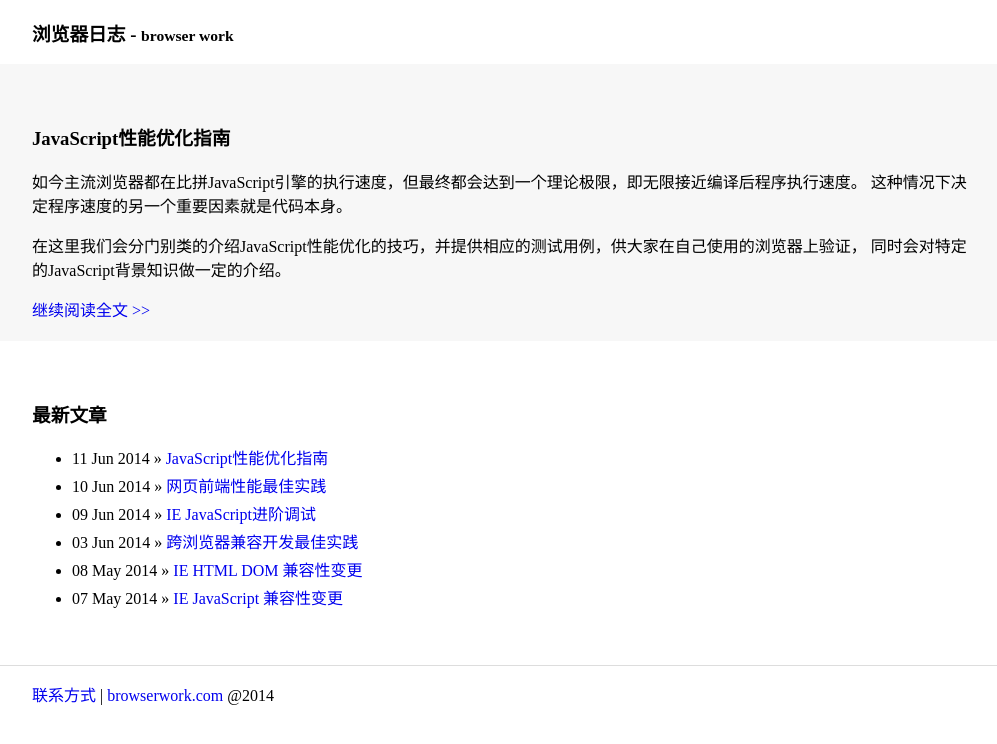
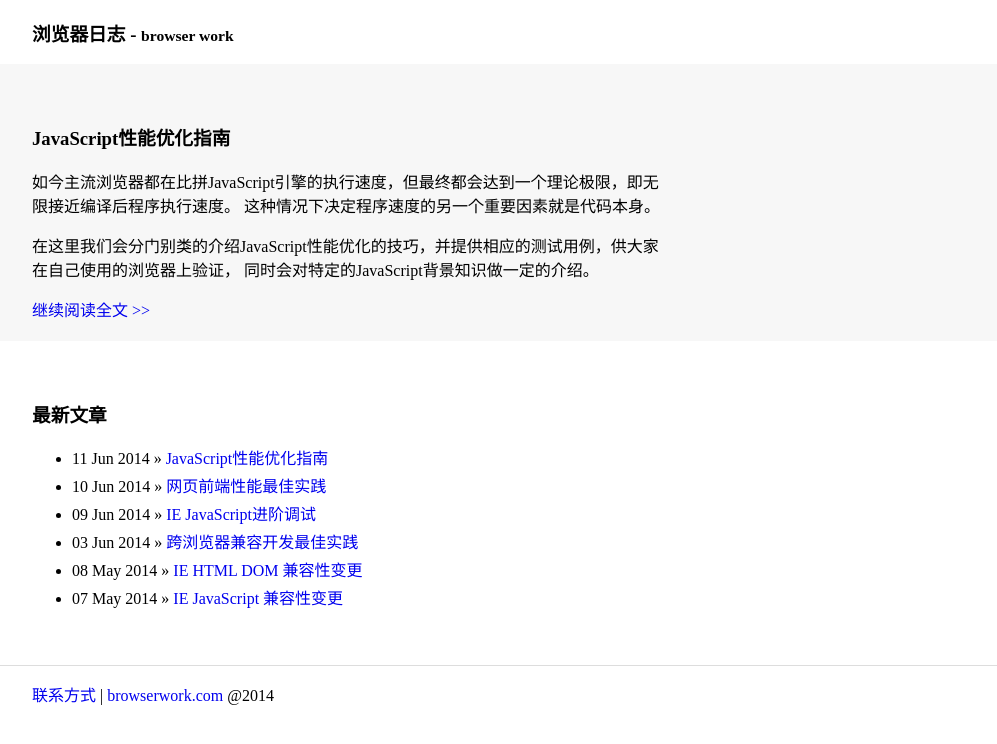
Before and after one commit to aaronz/aaronz.github.com, a Jekyll site: the page built from index.html, in a window 1280 px wide. Shown: the top 744 px of the page, without its empty margins (133-1130 px from the left). Built offline with Jekyll 4.4.1, drawn with Linux system fonts in a browser that asks for light colours; Markdown is read by kramdown in place of the engine named in the settings; the list of posts is cut into pages by our own code.

Commit message:
Refine main page layout.

```diff
--- a/assets/css/main.css
+++ b/assets/css/main.css
@@ -30,6 +30,26 @@ a:active{
   margin:0 auto
 }
 
+.grid-12-8{
+  width:67%;
+  display: inline-block;
+}
+
+.welcome{
+       float:right;
+       width:24%;
+       padding:0.6em;
+       margin-right:3%;
+       margin-bottom:1em;
+       min-width:180px;
+       max-width:300px;
+       background-color:#DEEBF7;
+       overflow:hidden;
+       -moz-border-radius: 20px;
+-webkit-border-radius: 20px;
+       border-radius: 20px;
+}
+
 .posts li{
   margin-bottom: 4px;
 }
--- a/index.html
+++ b/index.html
@@ -5,7 +5,7 @@ title: Browser Work
 
 <div class="section">
     <div class="wrapper">
-      <div id="home">
+      <div class="grid-12-8">
           {% for post in paginator.posts %}
             <h3 class="text-muted">{{ post.title }}</h3>
               <div class="excerpt">
```
